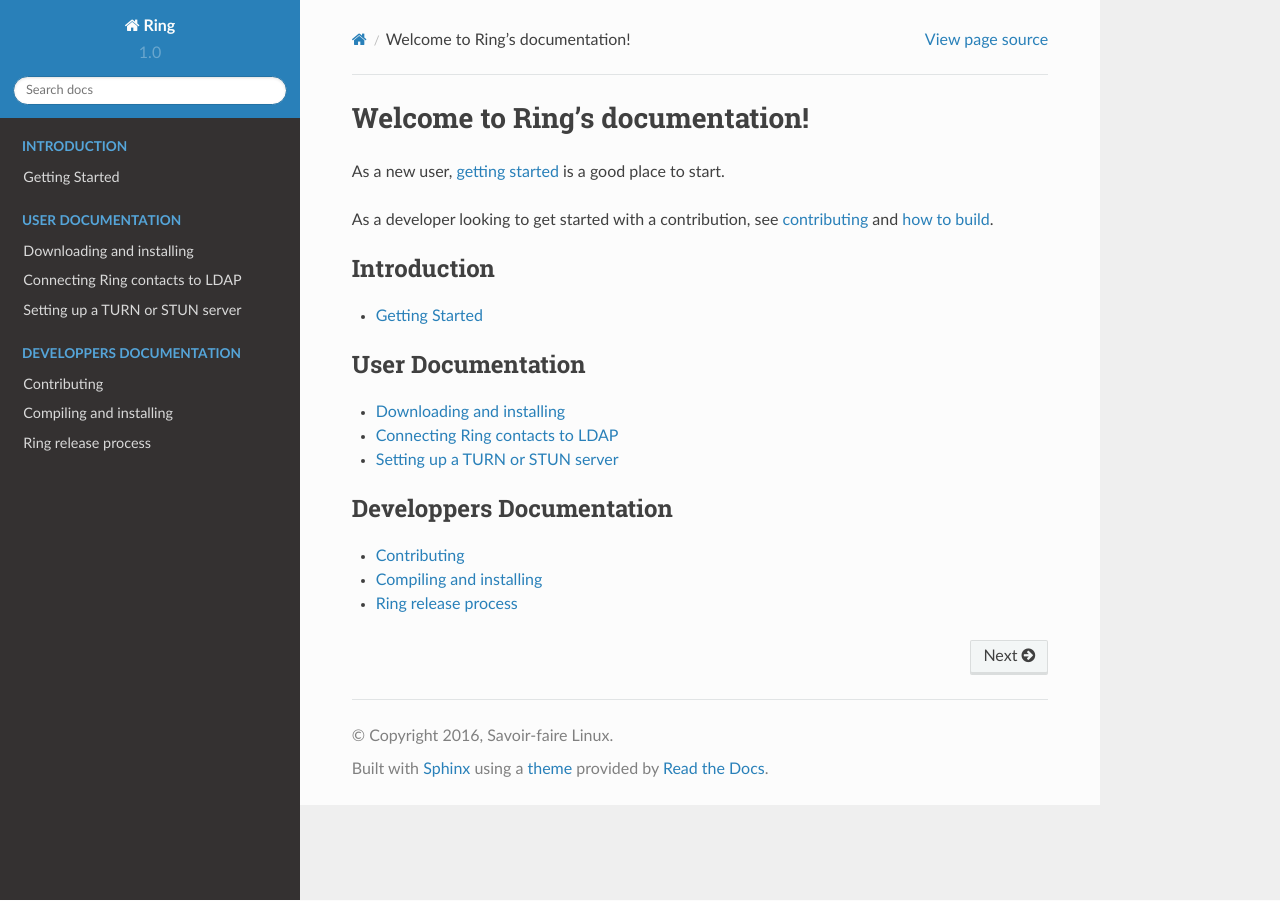
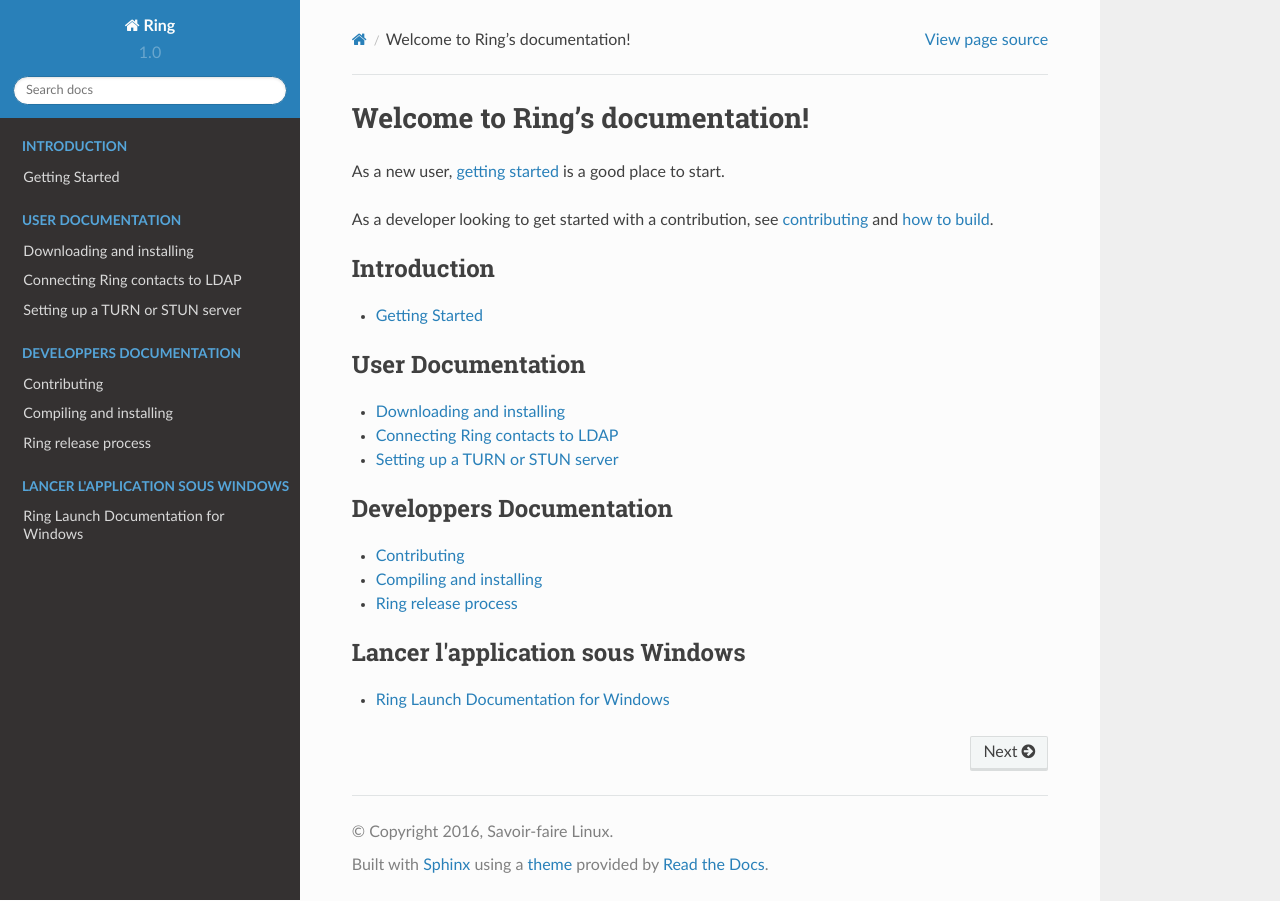
Before and after one commit to savoirfairelinux/jami-project, a Sphinx documentation site: the page built from docs/source/index.rst, in a window 1280 px wide. Built offline with Sphinx 7.4.7 and the Read the Docs theme 2.0.0, drawn with Linux system fonts in a browser that asks for light colours.

Commit message:
Ring Lauch documentation for Windows J.S and T.L.
Change-Id: Ic4f96142ee41ec8f755aa5b9f2776ea035af41b4

```diff
--- a/docs/source/index.rst
+++ b/docs/source/index.rst
@@ -52,3 +52,10 @@
    :glob:
 
    dev/gnome-client/*
+
+.. toctree::
+   :caption: Lancer l'application sous Windows
+   :maxdepth: 1
+   :glob:
+
+   dev/log1000Doc/lancer_Client_Windows/lancer_Client_Windows
```
Also changed, not shown: docs/source/dev/log1000Doc/lancer_Client_Windows/lancer_Client_Windows.rst (added, +31 -0 lines), docs/source/dev/log1000Doc/lancer_Client_Windows/lancer_client_Windows.jpg (added), docs/source/dev/log1000Doc/lancer_Client_Windows/lancer_client_Windows2.jpg (added), docs/source/dev/log1000Doc/lancer_Client_Windows/lancer_client_Windows3.jpg (added), docs/source/dev/log1000Doc/lancer_Client_Windows/lancer_client_Windows4.jpg (added).
